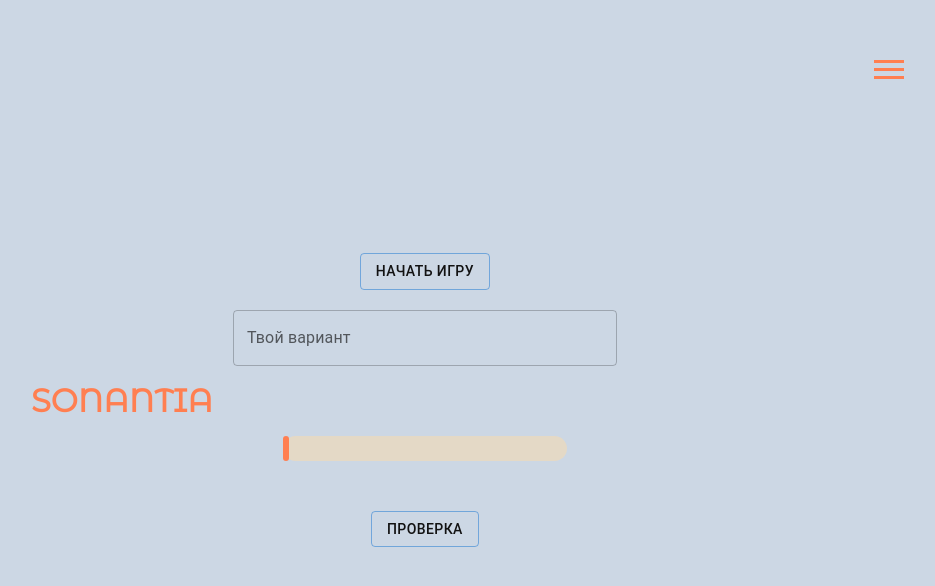
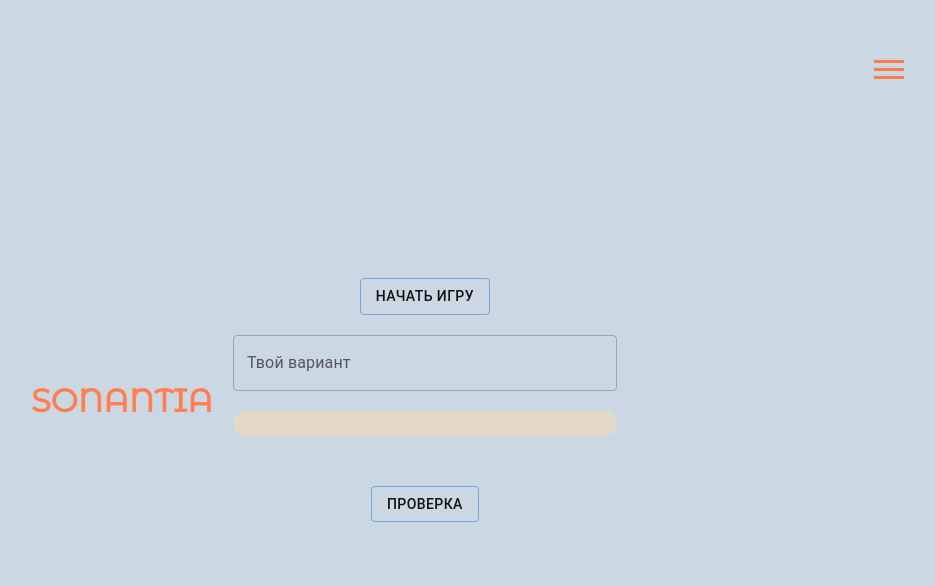
Before and after one commit to heropaster/Sonantia, a React (Create React App) app: page / in a window 1280 px wide. Shown: the top 586 px of the page, without its empty margins (316-1251 px from the left). Built offline with nearby package versions, Linux system fonts and the light colour scheme.

Commit message:
remove inline styles in Score

```diff
--- a/src/components/Check/Check.jsx
+++ b/src/components/Check/Check.jsx
@@ -3,14 +3,16 @@ import { useState } from "react";
 import Button from "@mui/material/Button";
 import { Context } from "../Context/context.js";
 import Score from "../Score/Score.jsx";
-const Check = ({ value }) => {
+const Check = ({ value, words }) => {
   const [score, setScore] = useState(0)
   const handleClick = () => {
     checkAnswer(value)
   };
   function checkAnswer(answer) {
-    console.log(answer.toLowerCase())
+
     if (answer.toLowerCase() ===  Context._currentValue.toLowerCase()) {
+      console.log(+1)
+      setScore(score + 10)
     }
 
   }
--- a/src/components/Interactions/Interactions.jsx
+++ b/src/components/Interactions/Interactions.jsx
@@ -6,14 +6,15 @@ import Start from "../Start/Start.jsx";
 const Interactions = () => {
   const [inputValue, setInputValue] = useState("");
   const [currentWord, setCurrentWord] = useState("")
+  const [words, setWords] = useState([])
   const handleValueChange = (value) => {
     setInputValue(value);
   };
   return (
     <div className="interaction">
-      <Start />
+      <Start setWords={setWords} />
       <WordInput onValueChange={handleValueChange} />
-      <Check value={inputValue} />
+      <Check value={inputValue} words={words}/>
     </div>
   );
 };
--- /dev/null
+++ b/src/components/Score/Score.css
@@ -0,0 +1,21 @@
+.progress-container {
+  height: 25px;
+  max-width: 576px;
+  background: rgba(241, 218, 184, 0.6784313725);
+  border-radius: 40px;
+  margin-bottom: 50px;
+}
+.progress-container .progress {
+  box-sizing: border-box;
+  height: 25px;
+  max-width: 576px;
+  background-color: #ff7f51;
+  border-radius: 40px;
+  text-align: right;
+  padding: 3px;
+  transition: width 0.6s ease;
+}
+.progress-container .progress_value {
+  padding-top: 3px;
+  color: #fff;
+}/*# sourceMappingURL=Score.css.map */
--- a/src/components/Score/Score.jsx
+++ b/src/components/Score/Score.jsx
@@ -1,33 +1,11 @@
 import React from 'react'
-
+import './Score.css'
 const Score = (props) => {
-    const {background, completed} = props;
-    const containerStyles = {
-        height: 25,
-        maxWidth: 576,
-        background: '#f1dab8ad',
-        borderRadius: 40,
-        margin: 50
-    };
-    const fillerStyles = {
-        boxSizing: 'border-box',
-        height: 25,
-        maxWidth: 576,
-        width: `${completed}%`,
-        backgroundColor: '#ff7f51',
-        borderRadius: 40,
-        textAlign: 'right',
-        padding: 3
-    }
-    const labelStyles = {
-        paddingTop: 3,
-        color: '#fff'
-    }
-
+    const {completed} = props;
     return (
-        <div style={containerStyles}>
-            <div style={fillerStyles}>
-                <span style={labelStyles}>{completed!=0 ? `${completed}`: ''}</span>
+        <div className='progress-container'>
+            <div className='progress' style={completed != 0 ? { width: completed + `%`, padding: 3}: {width: 0, padding: 0}}>
+                <span className='progress_value' >{completed != 0 ? `${completed}`:''}</span>
             </div>
         </div>
     )
--- /dev/null
+++ b/src/components/Score/Score.scss
@@ -0,0 +1,21 @@
+.progress-container {
+  height: 25px;
+  max-width: 576px;
+  background: #f1dab8ad;
+  border-radius: 40px;
+  margin-bottom: 50px;
+  .progress {
+    box-sizing: border-box;
+    height: 25px;
+    max-width: 576px;
+    background-color: #ff7f51;
+    border-radius: 40px;
+    text-align: right;
+    padding: 3px;
+    transition: width 0.6s ease;
+    &_value {
+      padding-top: 3px;
+      color: #fff;
+    }
+  }
+}
--- a/src/components/Start/Start.jsx
+++ b/src/components/Start/Start.jsx
@@ -1,7 +1,7 @@
 import React, { useEffect, useState} from "react";
 import Button from "@mui/material/Button";
 import { Context } from "../Context/context.js";
-const Start = () => {
+const Start = ({setWords}) => {
   let synth = window.speechSynthesis;
   const words = [
     "cucumber",
@@ -15,6 +15,7 @@ const Start = () => {
     "irregardless",
     "colonel",
   ];
+
   let unusedWors = [...words]
   function startGame() {
     let randomWord = unusedWors[Math.floor(Math.random() * unusedWors.length)];
@@ -24,7 +25,8 @@ const Start = () => {
     }
     else {
       Context._currentValue = randomWord;
-      unusedWors = unusedWors.filter((word) => word !== randomWord)
+      unusedWors = unusedWors.filter((word) => word !== randomWord);
+      console.log(randomWord)
       speakWord(randomWord);
     }
   }
```
Also changed, not shown: 1 other file (tests, documents, lock files or other folders).
